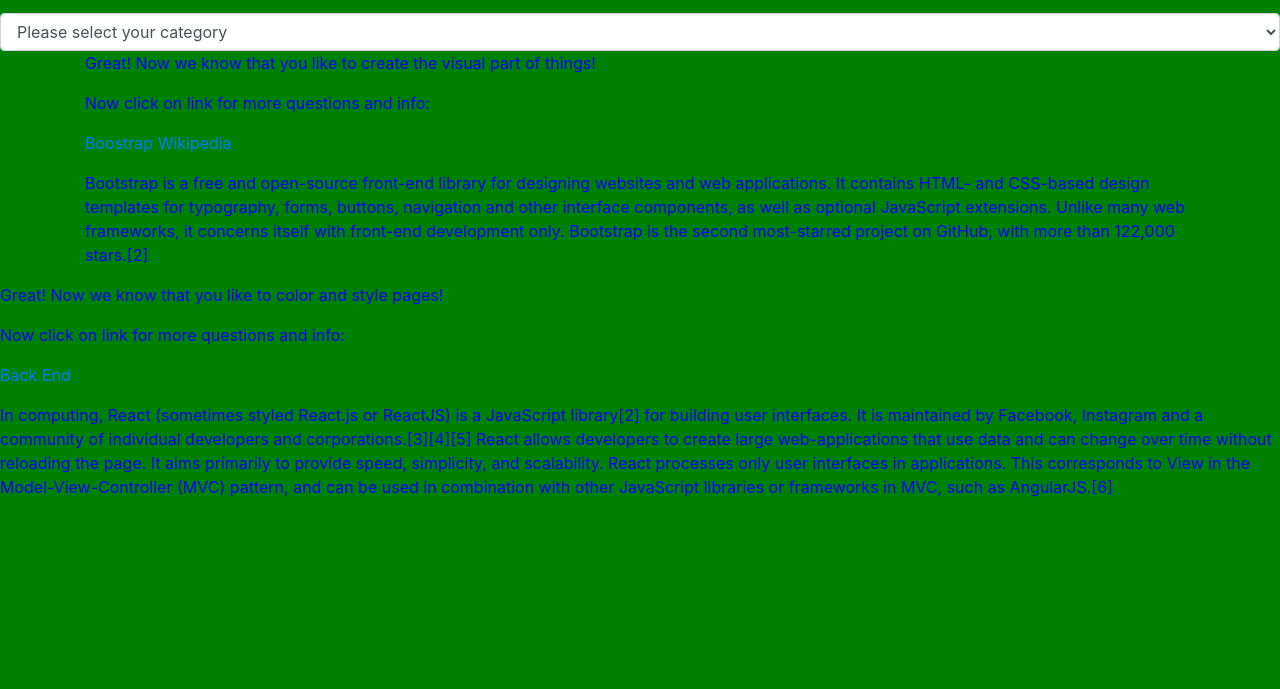
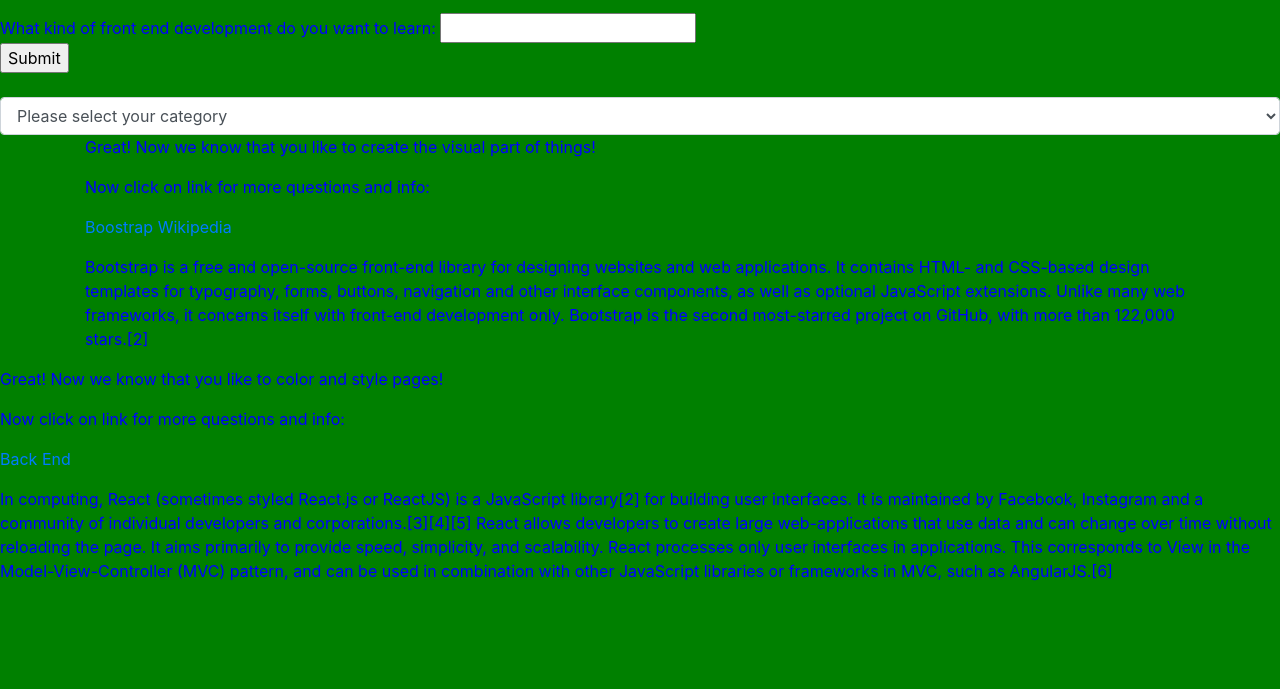
Before and after one commit to brianhenry617/student-track-suggester, a plain HTML site: page front-end.html in a window 1280 px wide. Shown: the part 111-800 px from the top of the page. Drawn offline with Linux system fonts and the light colour scheme.

```diff
--- a/front-end.html
+++ b/front-end.html
@@ -11,6 +11,12 @@
       <h1>Front End Frameworks</h1>
       <h2>Great now we know you like designing things</h2>
       <p>Bootstrap, CSS, Java, and React are your best options</p>
+
+      <form>
+        What kind of front end development do you want to learn: <input type="text" name="fname"><br>
+        <input type="submit" value="Submit" action="alert('Thank you!');">
+      </form>
+      <br>
 
       <!-- Form Start -->
       <select class="form-control" id="styleDU">
```
Also changed, not shown: back-end.html (+1 -0 lines), index.html (+1 -0 lines), 1 other file.
